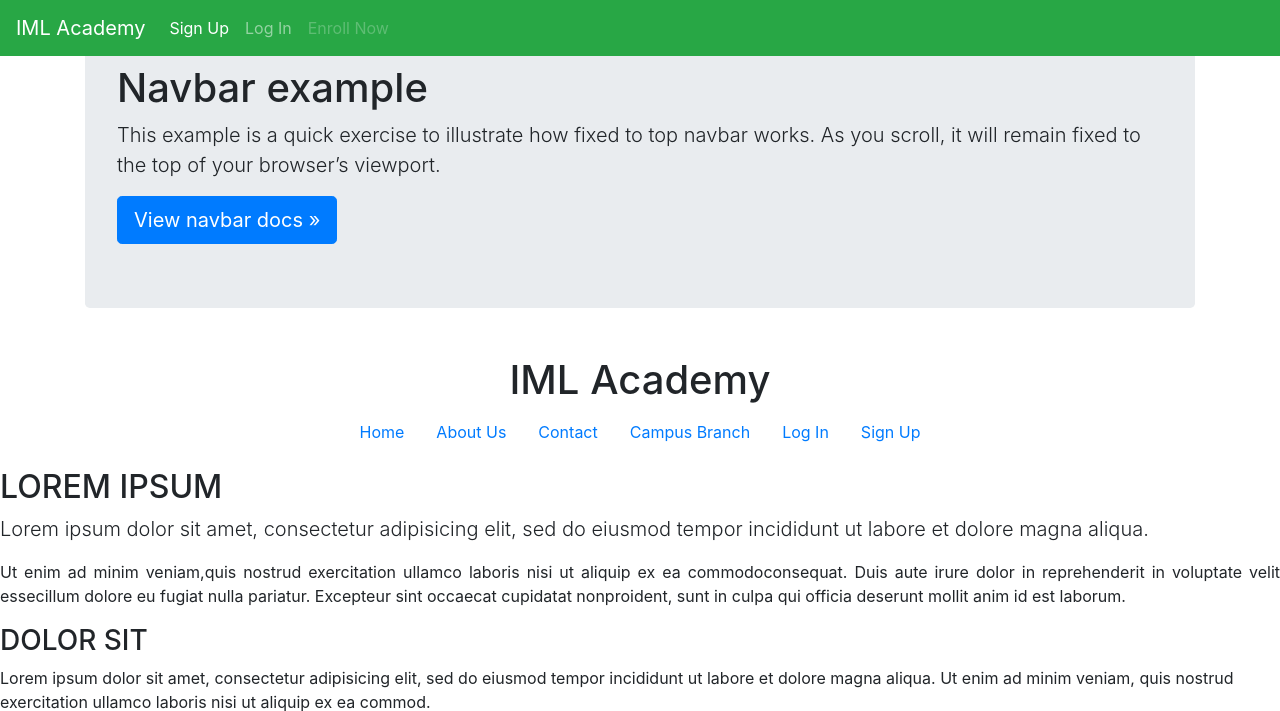
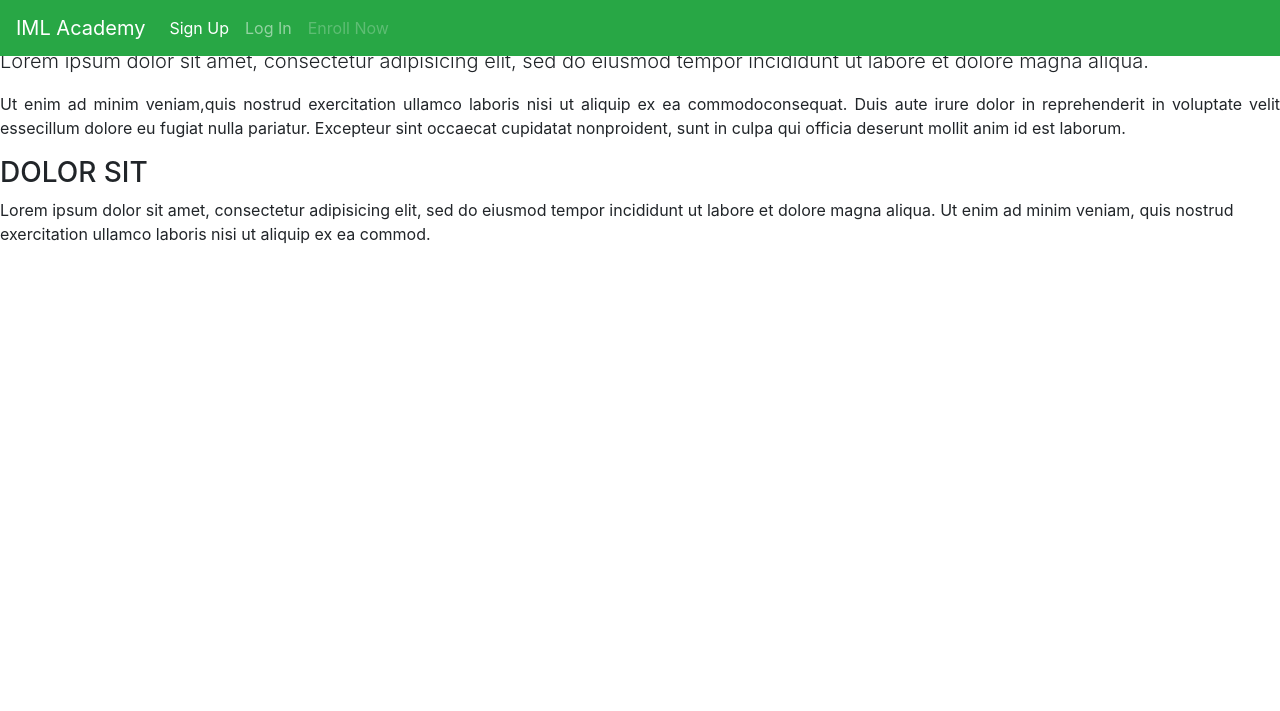
Before and after one commit to IM-sga/school_management_system_2020, a PHP site: page / in a window 1280 px wide. Shown: the top 711 px of the page. Run offline with PHP 8.4, Linux system fonts and the light colour scheme.

Commit message:
nav deleted

```diff
--- a/index.php
+++ b/index.php
@@ -31,30 +31,6 @@
   </div>
 </nav>
 
-<main role="main" class="container">
-  <div class="jumbotron">
-    <h1>Navbar example</h1>
-    <p class="lead">This example is a quick exercise to illustrate how fixed to top navbar works. As you scroll, it will remain fixed to the top of your browser’s viewport.</p>
-    <a class="btn btn-lg btn-primary" href="{{ site.baseurl }}/docs/{{ site.docs_version }}/components/navbar/" role="button">View navbar docs &raquo;</a>
-  </div>
-</main>
-
-	<div class="cover-container d-flex w-100 h-100 p-3 mx-auto flex-column">
-	  <header class="masthead mb-auto">
-	    <div class="inner">
-	      <h1 class="masthead-brand text-center">IML Academy</h1>
-	      <nav class="nav nav-masthead justify-content-center">
-	        <a class="nav-link" href="#">Home</a>
-	        <a class="nav-link" href="#">About Us</a>
-	        <a class="nav-link" href="#">Contact</a>
-	        <a class="nav-link" href="#">Campus Branch</a>
-	        <a class="nav-link" href="pages/imlogin.php">Log In</a>
-	        <a class="nav-link" href="pages/chooseRole.php">Sign Up</a>
-	      </nav>
-	    </div>
-	  </header>
-	</div>
-
 	<div id= "main-art">
 		<h2 class="page-header">LOREM IPSUM</h2>
 		<p class="lead">Lorem ipsum dolor sit amet, consectetur adipisicing elit, sed do eiusmod
```
